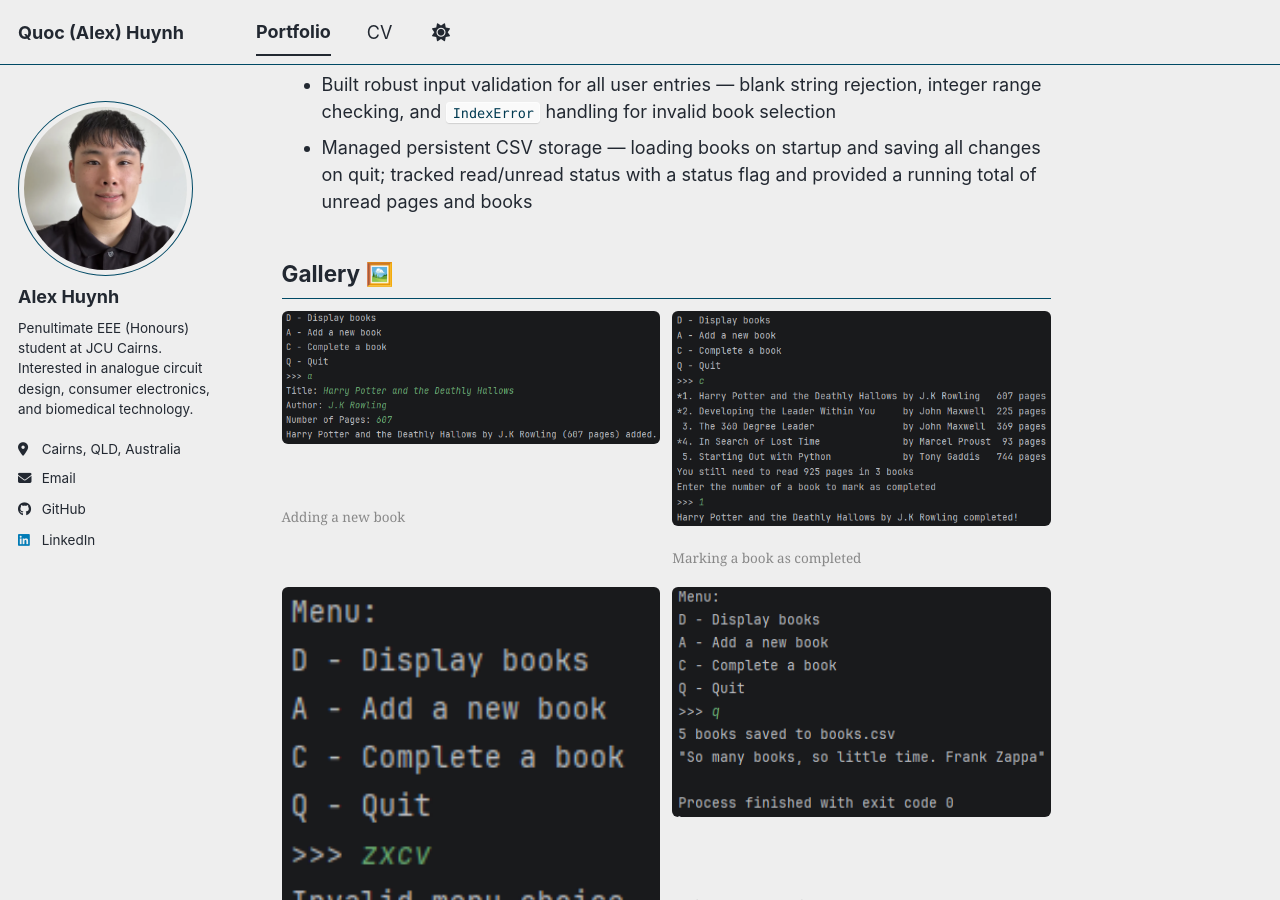
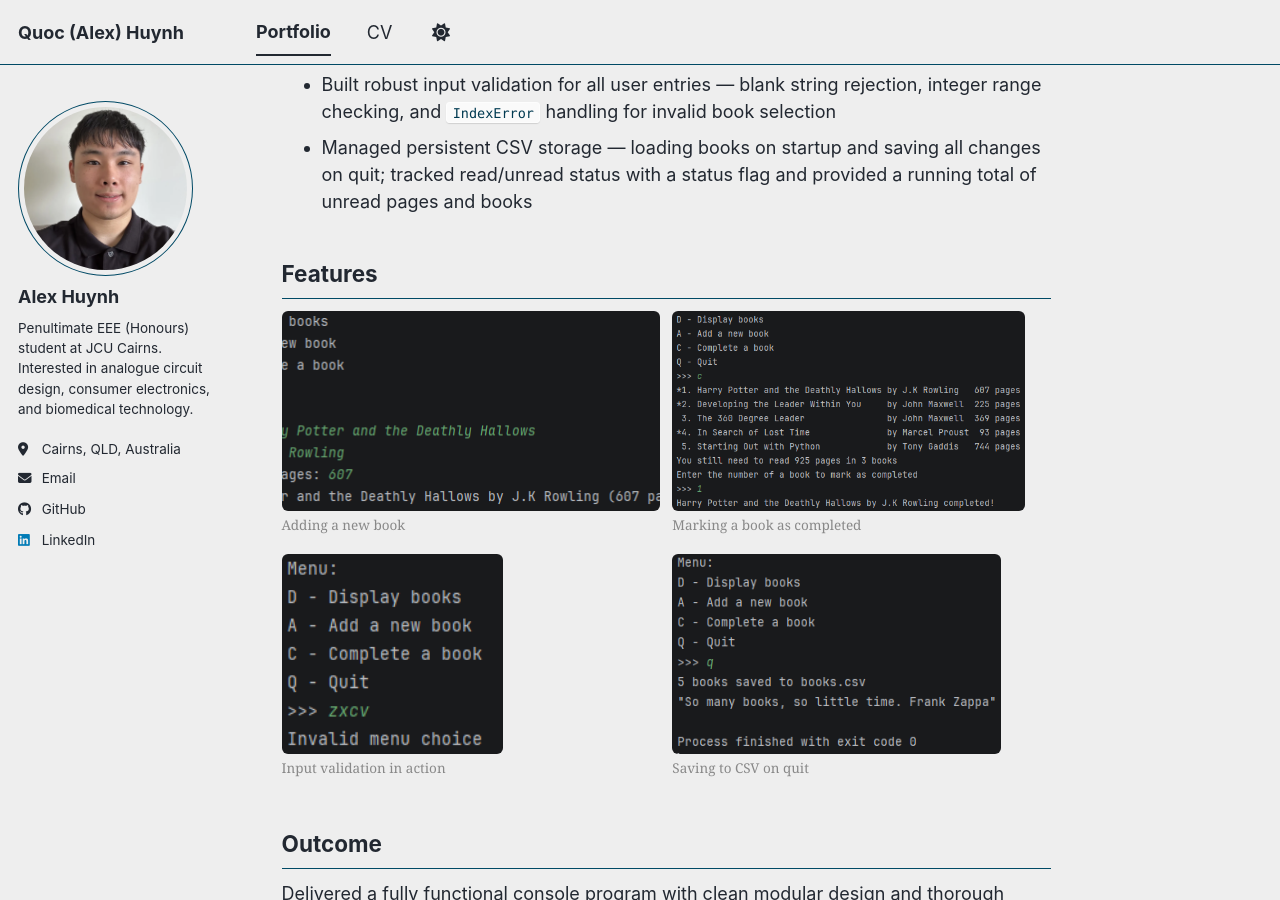
Before and after one commit to quochuynh1/quochuynh1.github.io, a Jekyll site: the page built from _portfolio/books1.md, in a window 1280 px wide and 900 px high, scrolled down 929 px. Built offline with Jekyll 4.4.1, drawn with Linux system fonts in a browser that asks for light colours; a script bundle is joined from its source files by our own code; library files that are not in the unit come from our copies.

Commit message:
Fix books1.md gallery photos

```diff
--- a/_portfolio/books1.md
+++ b/_portfolio/books1.md
@@ -23,26 +23,34 @@
 - Built robust input validation for all user entries — blank string rejection, integer range checking, and `IndexError` handling for invalid book selection
 - Managed persistent CSV storage — loading books on startup and saving all changes on quit; tracked read/unread status with a status flag and provided a running total of unread pages and books
 
-## Gallery 🖼️
+## Features️
 <div style="display: grid; grid-template-columns: repeat(2, 1fr); gap: 12px; margin-top: 12px;">
 
   <figure style="margin: 0;">
-    <img src="/images/a1books/addbooks.png" alt="Adding a book" style="width: 100%; border-radius: 6px;">
+    <div style="height: 200px; overflow: hidden; border-radius: 6px;">
+      <img src="/images/a1books/addbooks.png" alt="Adding a book" style="width: 100%; height: 100%; object-fit: cover; object-position: top;">
+    </div>
     <figcaption style="font-size: 0.75rem; color: #888; margin-top: 4px; text-align: center;">Adding a new book</figcaption>
   </figure>
 
   <figure style="margin: 0;">
-    <img src="/images/a1books/completebooks.png" alt="Completing a book" style="width: 100%; border-radius: 6px;">
+    <div style="height: 200px; overflow: hidden; border-radius: 6px;">
+      <img src="/images/a1books/completebooks.png" alt="Completing a book" style="width: 100%; height: 100%; object-fit: cover; object-position: top;">
+    </div>
     <figcaption style="font-size: 0.75rem; color: #888; margin-top: 4px; text-align: center;">Marking a book as completed</figcaption>
   </figure>
 
   <figure style="margin: 0;">
-    <img src="/images/a1books/abc.png" alt="Input validation" style="width: 100%; border-radius: 6px;">
+    <div style="height: 200px; overflow: hidden; border-radius: 6px;">
+      <img src="/images/a1books/abc.png" alt="Input validation" style="width: 100%; height: 100%; object-fit: cover; object-position: top;">
+    </div>
     <figcaption style="font-size: 0.75rem; color: #888; margin-top: 4px; text-align: center;">Input validation in action</figcaption>
   </figure>
 
   <figure style="margin: 0;">
-    <img src="/images/a1books/def.png" alt="Saving and quitting" style="width: 100%; border-radius: 6px;">
+    <div style="height: 200px; overflow: hidden; border-radius: 6px;">
+      <img src="/images/a1books/def.png" alt="Saving and quitting" style="width: 100%; height: 100%; object-fit: cover; object-position: top;">
+    </div>
     <figcaption style="font-size: 0.75rem; color: #888; margin-top: 4px; text-align: center;">Saving to CSV on quit</figcaption>
   </figure>
 
```
